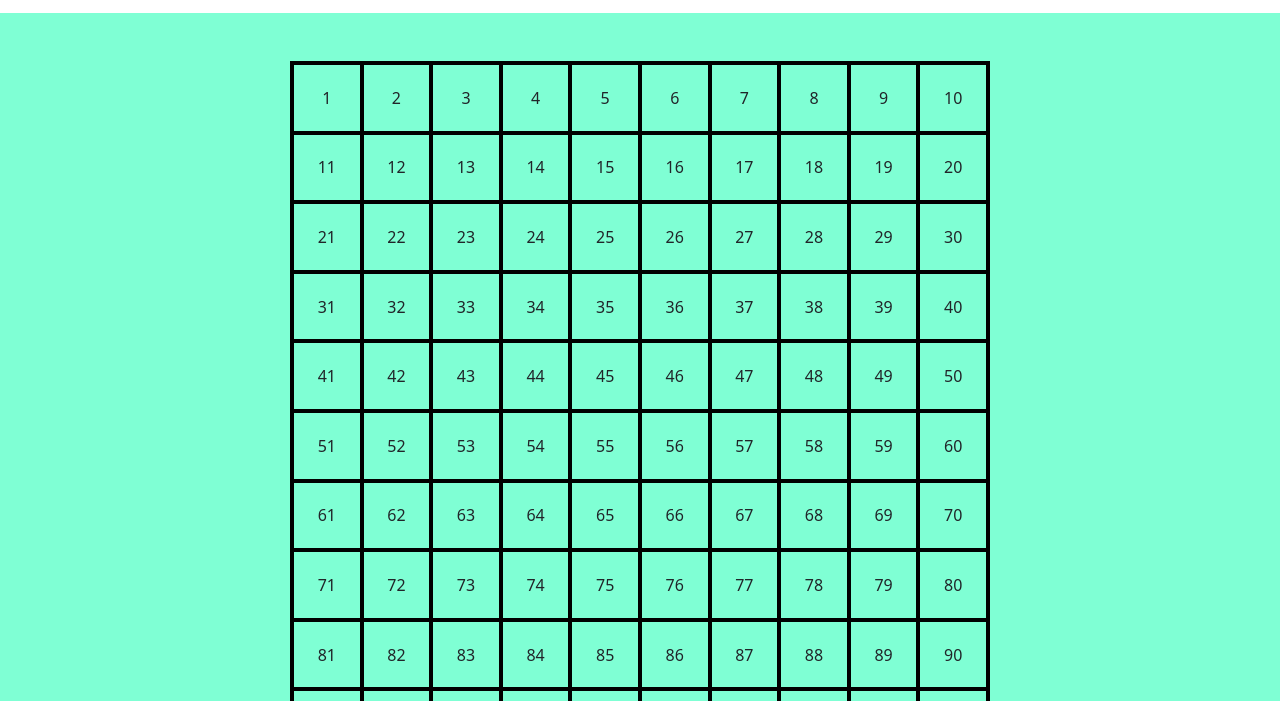
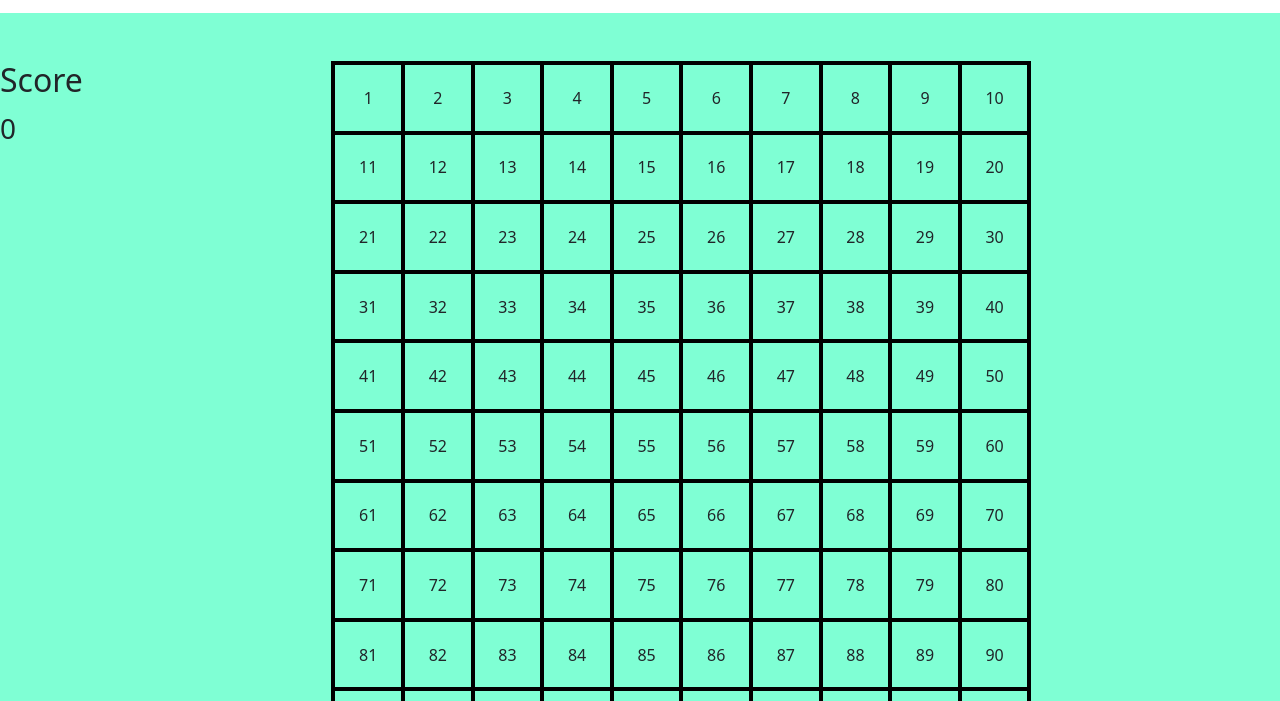
Before and after one commit to Claudio-Emmolo/js-campominato-dom, a plain HTML site: page index.html in a window 1280 px wide. Both pictures are taken after a click on the button "Play". Shown: the part 99-800 px from the top of the page. Drawn offline with nearby package versions, Linux system fonts and the light colour scheme.

Commit message:
Add Html score

```diff
--- a/index.html
+++ b/index.html
@@ -24,6 +24,10 @@
         </header>
 
         <main class="d-flex">
+            <div>
+                <h2>Score</h2>
+                <span id="score" class="fs-3">0</span>
+            </div>
             <div class="square-box m-auto d-flex flex-wrap">
                 <!-- <div class="square"></div> -->
             </div>
--- a/js/script.js
+++ b/js/script.js
@@ -2,9 +2,15 @@ const btn = document.getElementById ("start");
 
 const squareBox = document.querySelector ("div.square-box");
 
+let gameStatus = false;
+
+let score = 0
+
 btn.addEventListener('click', function(){
 
     squareBox.innerHTML = "";
+
+    gameStatus = true;
 
     for (let i = 0 ; i < 100 ; i++){
         const AddDiv = getDivElement();
@@ -16,8 +22,6 @@ btn.addEventListener('click', function(){
         squareBox.append(AddDiv);
     }
 
-})
-
     const bombList = [];
 
     while (bombList.length < 16){
@@ -26,6 +30,8 @@ while (bombList.length < 16){
     }
 
     console.log(bombList)
+})
+
 
 
 // ----------------- FUNCTIONS ----------------- //
```
Lines whose indentation alone changed are shown as unchanged.
